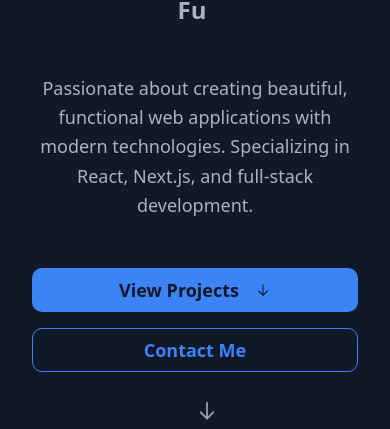
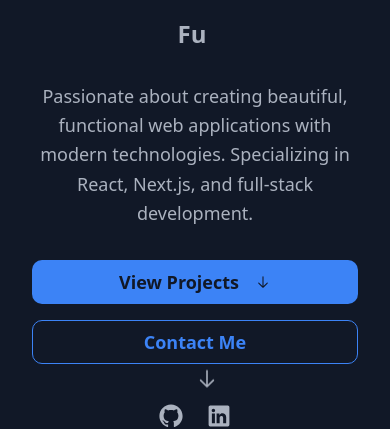
Before and after one commit to lumin27/luu-min, a Next.js app: page / in a window 390 px wide. Shown: the part 359-788 px from the top of the page. Built offline with nearby package versions, Linux system fonts and the light colour scheme.

Commit message:
adjusted_photo

```diff
--- a/src/app/layout.tsx
+++ b/src/app/layout.tsx
@@ -1,7 +1,7 @@
 import "./globals.css";
 import ClientProviders from "@/components/ClientProviders";
 export const metadata = {
-  title: "Luu Min - Full Web Developer",
+  title: "Luu Min - Full Stack Web Developer",
   description: "Professional Portfolio",
 };
 
--- a/src/components/Hero.tsx
+++ b/src/components/Hero.tsx
@@ -56,7 +56,7 @@ const Hero = () => {
           className={`transition-all duration-1000 ${
             isVisible ? "animate-fade-in" : "opacity-0"
           }`}>
-          <div className='flex flex-col lg:flex-row items-center justify-center px-4 sm:px-6 lg:px-8 gap-10'>
+          <div className='flex flex-col lg:flex-row items-center justify-center px-4 sm:px-6 lg:px-8 gap-8 lg:gap-10'>
             {/* Photo Left */}
             <div className='flex-shrink-0 w-48 lg:w-[300px] h-50 lg:h-[400px] rounded-[50%/40%] lg:mb-10 overflow-hidden border-4 border-primary shadow-xl transform transition-transform duration-300 hover:scale-105'>
               <img
@@ -71,7 +71,7 @@ const Hero = () => {
               <p className='text-lg text-muted-foreground mb-4 animate-slide-up'>
                 Hello,
               </p>
-              <div className='flex flex-row items-center md:items-start justify-center md:justify-start gap-2 md:gap-4'>
+              <div className='flex flex-row md:items-center justify-center sm:justify-center md:justify-center lg:justify-start gap-2 md:gap-4'>
                 <h1 className='text-3xl md:text-5xl font-bold bg-gradient-to-r from-foreground via-primary to-electric-blue bg-clip-text text-transparent animate-scale-in'>
                   I'm
                 </h1>
@@ -80,19 +80,19 @@ const Hero = () => {
                 </h1>
               </div>
 
-              <div className='text-2xl md:text-4xl font-semibold text-muted-foreground mb-8 h-16 flex items-center justify-center lg:justify-start'>
+              <div className='text-2xl md:text-4xl font-semibold text-muted-foreground mb-4 h-16 flex items-center justify-center lg:justify-start'>
                 <span className='border-r-2 border-primary animate-blink pr-1'>
                   {displayedText}
                 </span>
               </div>
 
-              <p className='text-lg md:text-xl text-muted-foreground max-w-2xl mb-12 leading-relaxed animate-fade-in'>
+              <p className='text-lg md:text-xl text-muted-foreground max-w-2xl md:mb-12 mb-8 leading-relaxed animate-fade-in'>
                 Passionate about creating beautiful, functional web applications
                 with modern technologies. Specializing in React, Next.js, and
                 full-stack development.
               </p>
 
-              <div className='flex flex-col sm:flex-row gap-4 justify-center lg:justify-start mb-16 animate-slide-up'>
+              <div className='flex flex-col sm:flex-row gap-4 justify-center lg:justify-start md:mb-16 mb-10  animate-slide-up'>
                 <Button
                   size='lg'
                   onClick={scrollToProjects}
--- a/src/components/Projects.tsx
+++ b/src/components/Projects.tsx
@@ -55,7 +55,7 @@ const Projects = () => {
       title: "EduTrack",
       subtitle: "School Dashboard System",
       description:
-        "A robust all-in-one school dashboard platform with attendance tracking, communication, and performance monitoring for students, teachers, and admins.",
+        "A modern platform for schools to manage attendance, schedules, assignments, announcements, messaging, and financial records. Features an intuitive dashboard with real-time events, updates, and transaction tracking for seamless administration.",
       subdescription:
         "Built with Next.js, Appwrite, Twilio, Sentry; efficient, scalable, user-centered. Admin login: username admin12345, password admin",
       liveUrl: "https://edutrack.lumin27.com/",
```
